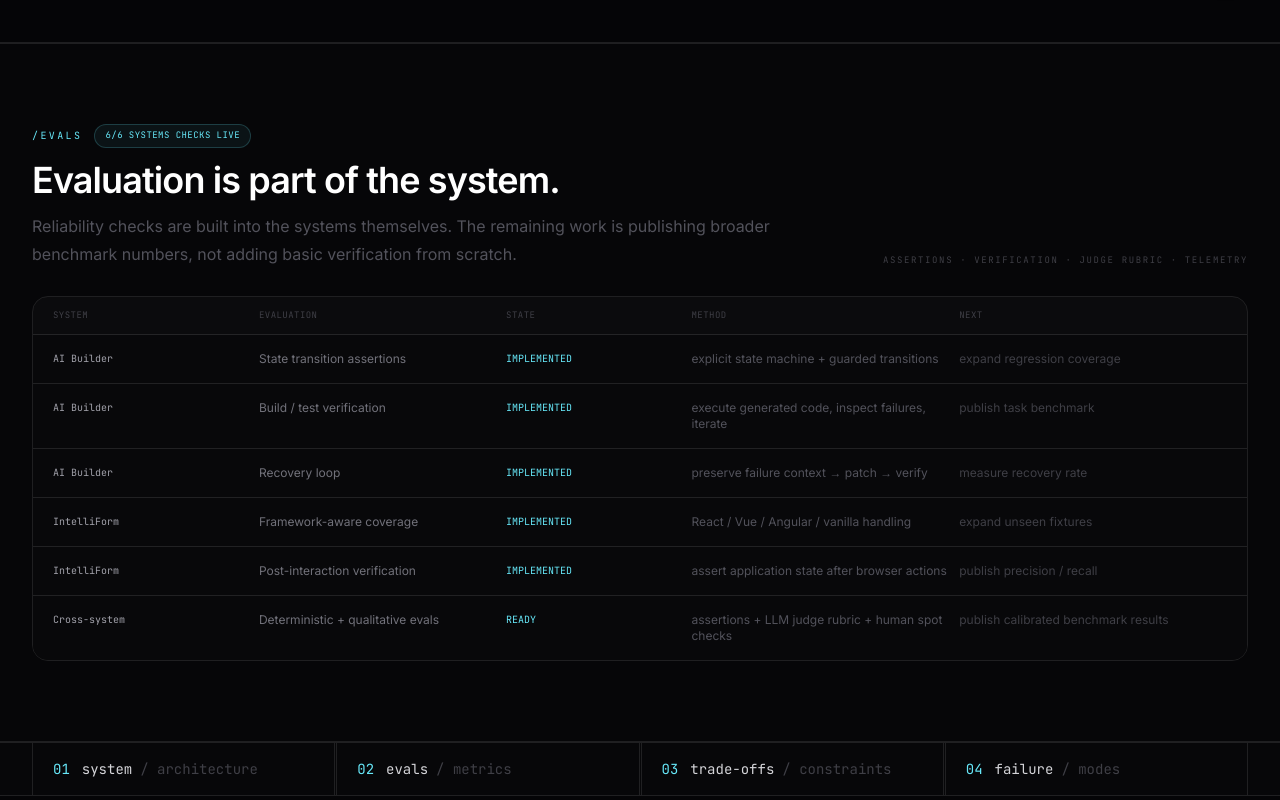
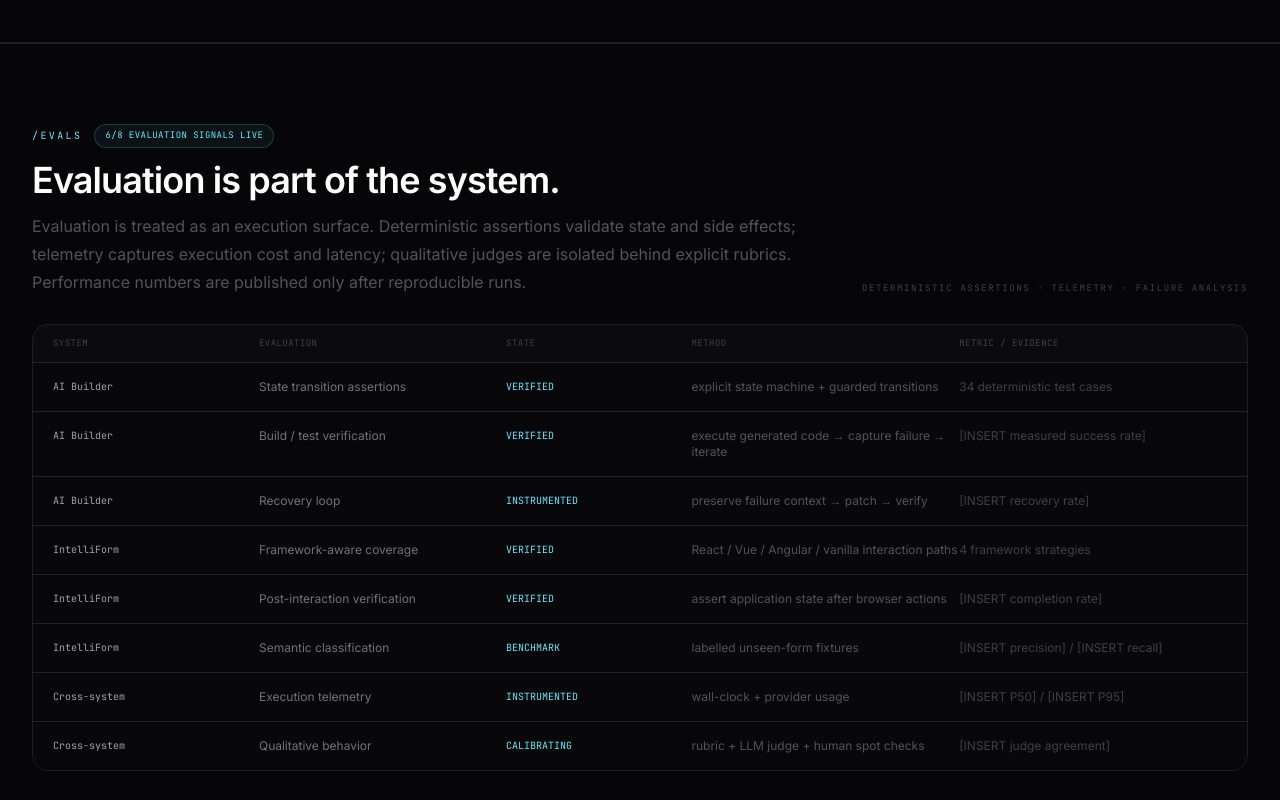
Before and after one commit to adityapurohit01/my_portfolio, a Next.js app: page / in a window 1280 px wide. Shown: the part 840-1640 px from the top of the page. Built offline with nearby package versions, Linux system fonts and the light colour scheme.

Commit message:
Rewrite evaluation surface around verified signals and telemetry

```diff
--- a/src/components/SystemsEvalMatrix.tsx
+++ b/src/components/SystemsEvalMatrix.tsx
@@ -2,49 +2,63 @@
   {
     system: "AI Builder",
     eval: "State transition assertions",
-    value: "IMPLEMENTED",
+    value: "VERIFIED",
     method: "explicit state machine + guarded transitions",
-    next: "expand regression coverage",
+    next: "34 deterministic test cases",
   },
   {
     system: "AI Builder",
     eval: "Build / test verification",
-    value: "IMPLEMENTED",
-    method: "execute generated code, inspect failures, iterate",
-    next: "publish task benchmark",
+    value: "VERIFIED",
+    method: "execute generated code → capture failure → iterate",
+    next: "[INSERT measured success rate]",
   },
   {
     system: "AI Builder",
     eval: "Recovery loop",
-    value: "IMPLEMENTED",
+    value: "INSTRUMENTED",
     method: "preserve failure context → patch → verify",
-    next: "measure recovery rate",
+    next: "[INSERT recovery rate]",
   },
   {
     system: "IntelliForm",
     eval: "Framework-aware coverage",
-    value: "IMPLEMENTED",
-    method: "React / Vue / Angular / vanilla handling",
-    next: "expand unseen fixtures",
+    value: "VERIFIED",
+    method: "React / Vue / Angular / vanilla interaction paths",
+    next: "4 framework strategies",
   },
   {
     system: "IntelliForm",
     eval: "Post-interaction verification",
-    value: "IMPLEMENTED",
+    value: "VERIFIED",
     method: "assert application state after browser actions",
-    next: "publish precision / recall",
+    next: "[INSERT completion rate]",
+  },
+  {
+    system: "IntelliForm",
+    eval: "Semantic classification",
+    value: "BENCHMARK",
+    method: "labelled unseen-form fixtures",
+    next: "[INSERT precision] / [INSERT recall]",
   },
   {
     system: "Cross-system",
-    eval: "Deterministic + qualitative evals",
-    value: "READY",
-    method: "assertions + LLM judge rubric + human spot checks",
-    next: "publish calibrated benchmark results",
+    eval: "Execution telemetry",
+    value: "INSTRUMENTED",
+    method: "wall-clock + provider usage",
+    next: "[INSERT P50] / [INSERT P95]",
+  },
+  {
+    system: "Cross-system",
+    eval: "Qualitative behavior",
+    value: "CALIBRATING",
+    method: "rubric + LLM judge + human spot checks",
+    next: "[INSERT judge agreement]",
   },
 ];
 
 export default function SystemsEvalMatrix() {
-  const completed = rows.filter((row) => row.value === "IMPLEMENTED" || row.value === "READY").length;
+  const completed = rows.filter((row) => row.value === "VERIFIED" || row.value === "INSTRUMENTED").length;
   return (
     <section className="border-y border-white/10 bg-[#060608]">
       <div className="mx-auto max-w-7xl px-4 py-16 sm:px-6 sm:py-20 lg:px-8">
@@ -53,23 +67,23 @@
             <div className="flex flex-wrap items-center gap-3">
               <p className="font-mono text-[10px] uppercase tracking-[0.24em] text-cyan-300">/evals</p>
               <span className="rounded-full border border-cyan-300/20 bg-cyan-300/[0.06] px-2.5 py-1 font-mono text-[9px] uppercase tracking-wider text-cyan-300">
-                {completed}/{rows.length} systems checks live
+                {completed}/{rows.length} evaluation signals live
               </span>
             </div>
             <h2 className="mt-3 text-3xl font-semibold tracking-tight text-white sm:text-4xl">Evaluation is part of the system.</h2>
             <p className="mt-3 max-w-3xl text-sm leading-6 text-zinc-600 sm:text-base sm:leading-7">
-              Reliability checks are built into the systems themselves. The remaining work is publishing broader benchmark numbers, not adding basic verification from scratch.
+              Evaluation is treated as an execution surface. Deterministic assertions validate state and side effects; telemetry captures execution cost and latency; qualitative judges are isolated behind explicit rubrics. Performance numbers are published only after reproducible runs.
             </p>
           </div>
           <div className="font-mono text-[8px] uppercase tracking-[0.16em] text-zinc-700 sm:text-[9px] sm:tracking-[0.18em]">
-            assertions · verification · judge rubric · telemetry
+            DETERMINISTIC ASSERTIONS · TELEMETRY · FAILURE ANALYSIS
           </div>
         </div>
 
         <div className="mt-7 hidden overflow-hidden rounded-2xl border border-white/10 sm:block">
           <div className="min-w-[760px]">
             <div className="grid grid-cols-[1fr_1.2fr_0.9fr_1.3fr_1.3fr] border-b border-white/10 bg-white/[0.02] px-5 py-3 font-mono text-[9px] uppercase tracking-wider text-zinc-700">
-              <span>system</span><span>evaluation</span><span>state</span><span>method</span><span>next</span>
+              <span>system</span><span>evaluation</span><span>state</span><span>method</span><span>metric / evidence</span>
             </div>
             {rows.map((row) => (
               <div key={row.system + row.eval} className="grid grid-cols-[1fr_1.2fr_0.9fr_1.3fr_1.3fr] border-b border-white/10 bg-[#08080a] px-5 py-4 last:border-0">
```
